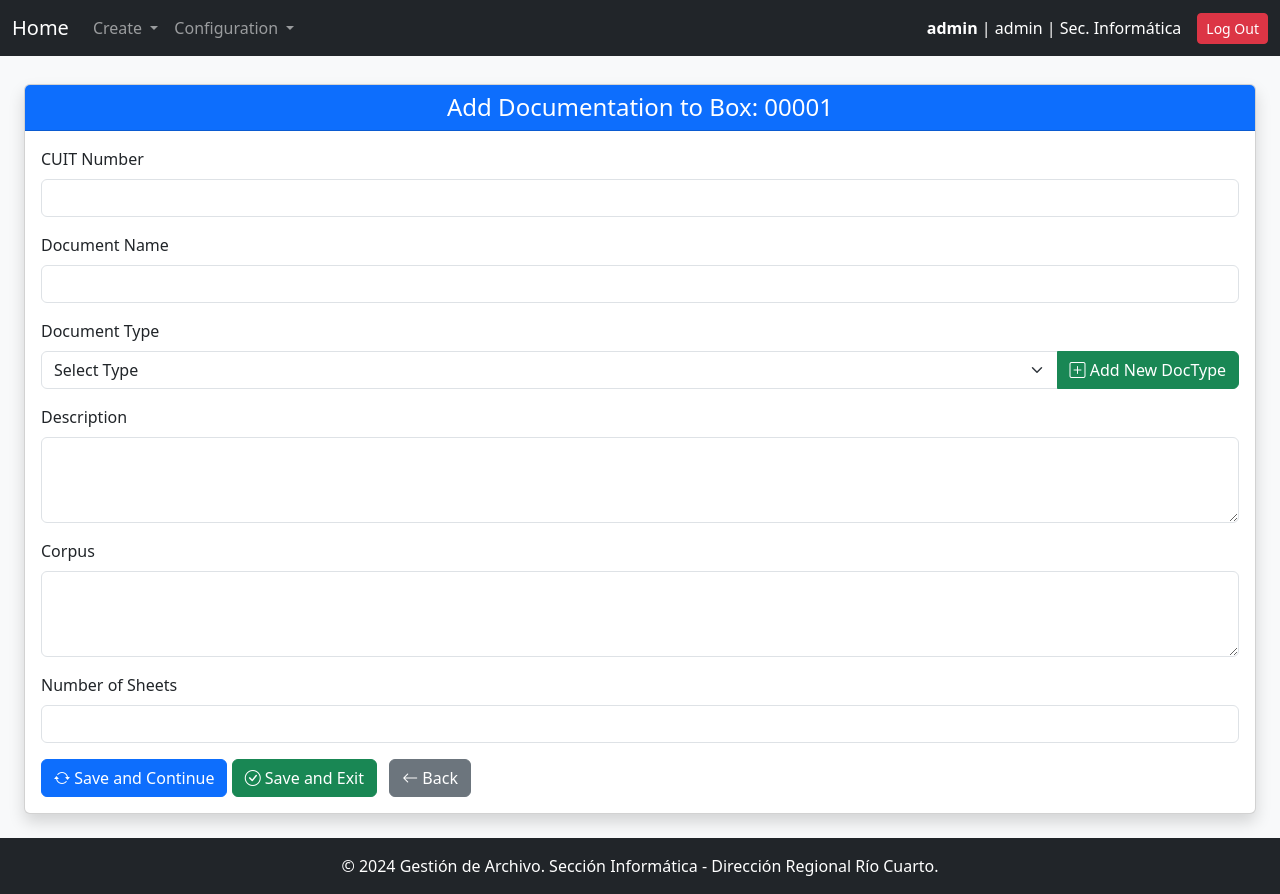
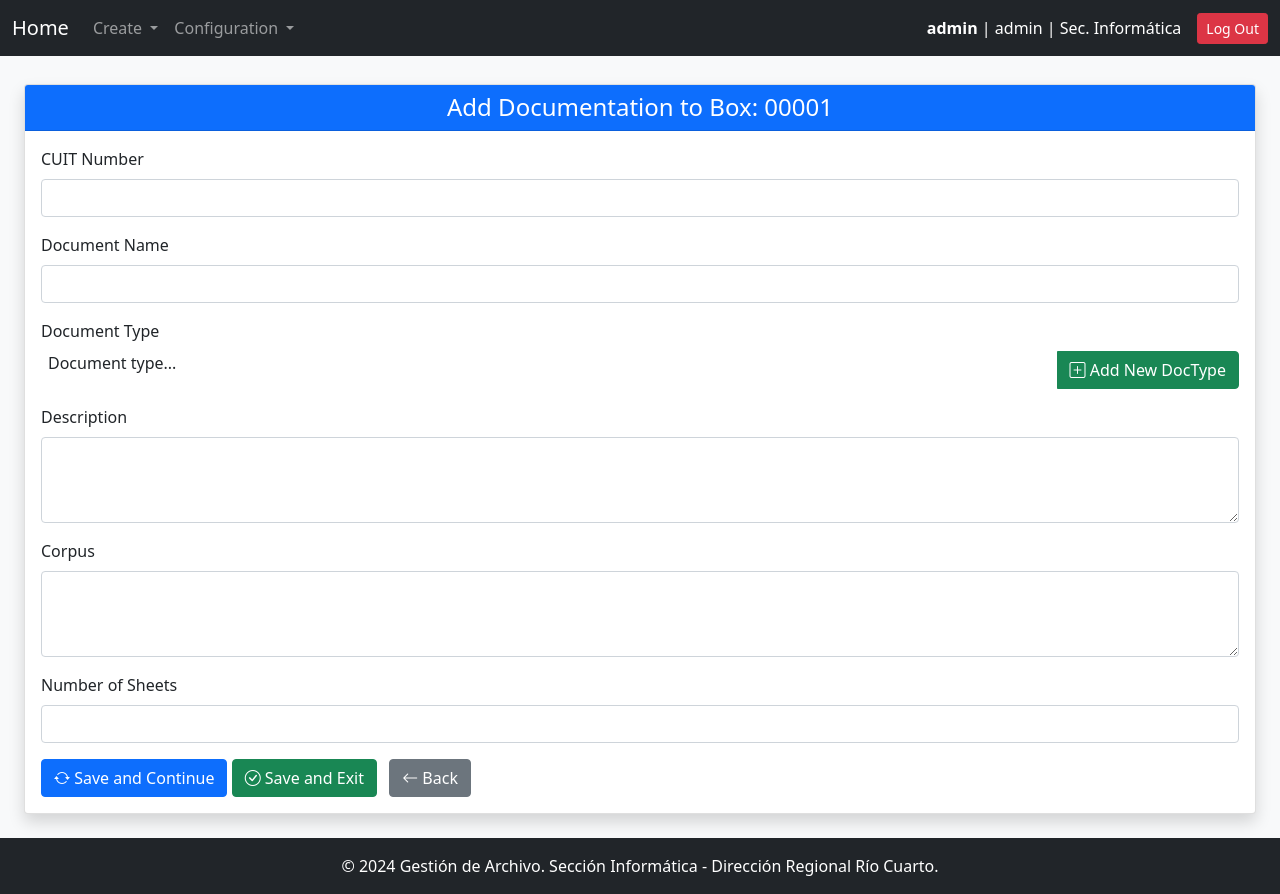
Before and after one commit to LucioFlia/gestion_archivo_2, a Django app: page /box/1/add-documentation/ in a window 1280 px wide. Run offline with Django 4.2, Linux system fonts and the light colour scheme; a user stored in the database is signed in; data comes from the database, SQL or seed files in the repository; both versions use the stored data as it was after the commit; some libraries are stand-ins or nearby versions.

Commit message:
minor setup

```diff
--- a/gestion_archivo_app/templates/add_documentation.html
+++ b/gestion_archivo_app/templates/add_documentation.html
@@ -27,8 +27,8 @@
                 <div class="mb-3">
                     <label for="doc_type" class="form-label">Document Type</label>
                     <div class="input-group">
-                        <select id="doc_type" name="doc_type" class="form-select" required>
-                            <option value="" disabled selected>Select Type</option>
+                        <select id="doc_type" name="doc_type" class="form-select" required data-placeholder="Document type...">
+                            <option></option>
                             {% for doc_type in doc_types %}
                                 <option value="{{ doc_type.id }}">{{ doc_type.name }}</option>
                             {% endfor %}
--- a/gestion_archivo_app/templates/base.html
+++ b/gestion_archivo_app/templates/base.html
@@ -1,20 +1,38 @@
 <!DOCTYPE html>
 <html lang="en">
 <head>
+        <meta charset="UTF-8">
+    <meta http-equiv="Cache-Control" content="no-cache, no-store, must-revalidate">
+    <meta http-equiv="Pragma" content="no-cache">
+    <meta http-equiv="Expires" content="0">
     {% load static %}
     <meta charset="UTF-8">
     <meta name="viewport" content="width=device-width, initial-scale=1.0">
     <title> Gestión de Archivo - {% block title %}{% endblock %}</title>
     <!-- Bootstrap CSS -->
-    <link href="https://cdn.jsdelivr.net/npm/bootstrap@5.3.0/dist/css/bootstrap.min.css" rel="stylesheet">
+
     <link href="https://cdn.jsdelivr.net/npm/bootstrap-icons/font/bootstrap-icons.css" rel="stylesheet">
-    <script src="https://cdn.jsdelivr.net/npm/bootstrap@5.3.0/dist/js/bootstrap.bundle.min.js"></script>
+
+
+<!-- Styles -->
+<link rel="stylesheet" href="https://cdn.jsdelivr.net/npm/bootstrap@5.1.3/dist/css/bootstrap.min.css" />
+<link rel="stylesheet" href="https://cdn.jsdelivr.net/npm/select2@4.1.0-rc.0/dist/css/select2.min.css" />
+<link rel="stylesheet" href="https://cdn.jsdelivr.net/npm/select2-bootstrap-5-theme@1.3.0/dist/select2-bootstrap-5-theme.min.css" />
+<!-- Or for RTL support -->
+<link rel="stylesheet" href="https://cdn.jsdelivr.net/npm/select2-bootstrap-5-theme@1.3.0/dist/select2-bootstrap-5-theme.rtl.min.css" />
+
+<!-- Scripts -->
+<script src="https://cdn.jsdelivr.net/npm/jquery@3.5.0/dist/jquery.slim.min.js"></script>
+<script src="https://cdn.jsdelivr.net/npm/bootstrap@5.1.3/dist/js/bootstrap.bundle.min.js"></script>
+<script src="https://cdn.jsdelivr.net/npm/select2@4.1.0-rc.0/dist/js/select2.min.js"></script>
 
     <style>
         html {
             scroll-behavior:auto;
         }
     </style>
+
+
 
 
 </head>
@@ -118,6 +136,20 @@
                 }, 5000); // Delay in milliseconds
             }
         });
+
+        $(function () {
+            $('select').each(function () {
+              $(this).select2({
+                theme: 'bootstrap-5',
+                //width: $(this).data('width') ? $(this).data('width') : $(this).hasClass('w-100') ? '100%' : 'style',
+                placeholder: $(this).data('placeholder'),
+                allowClear: Boolean($(this).data('allow-clear')),
+                closeOnSelect: !$(this).attr('multiple'),
+
+              });
+            });
+          });
     </script>
+
 </body>
 </html>
--- a/gestion_archivo_app/templates/edit_box_documentation.html
+++ b/gestion_archivo_app/templates/edit_box_documentation.html
@@ -46,7 +46,7 @@
                     {% endfor %}
                 </tbody>
             </table>
-            <div class="d-flex justify-content-between mt-4">
+            <div class="d-flex gap-2 mt-4">
                 <a href="{% url 'add_documentation' box.id %}" class="btn btn-primary">
                     <i class="bi bi-plus-circle"></i> Add Documentation
                 </a>
```
Also changed, not shown: db2.sqlite3.
